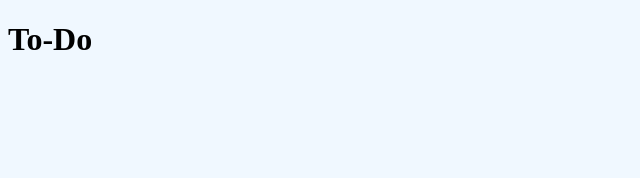
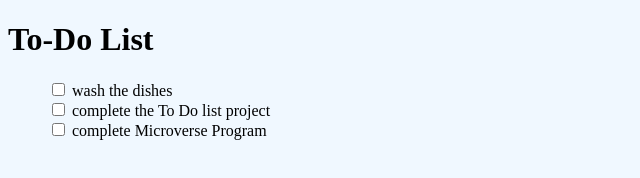
Before and after one commit to lu-jim/to-do, a website built with webpack: page src/index.html in a window 1280 px wide. Shown: the whole page, without its empty margins (0-640 px from the left). Built offline with nearby package versions, Linux system fonts and the light colour scheme.

Commit message:
Finish list structure

```diff
--- a/src/index.html
+++ b/src/index.html
@@ -7,7 +7,7 @@
   <title>To-do List</title>
 </head>
 <body>
-  <h1>To-Do</h1>
-  <div id="to-do"></div>
+  <h1>To-Do List</h1>
+  <ul id="to-do"></ul>
 </body>
 </html>
--- a/src/index.js
+++ b/src/index.js
@@ -1,3 +1,23 @@
 import './styles.css';
 
-console.log('Hola panas');
+class toDo {
+  constructor(description) {
+    this.description = description;
+    this.completed = false;
+    this.index = 0;
+  }
+}
+
+const newList = [
+  new toDo('wash the dishes'),
+  new toDo('complete the To Do list project'),
+  new toDo('complete Microverse Program'),
+];
+const todoUl = document.querySelector('#to-do');
+
+newList.forEach((item) => {
+  item.index = newList.indexOf(item);
+  const todoEntry = document.createElement('li')
+  todoEntry.innerHTML = `<input type="checkbox"> ${item.description}`
+  todoUl.appendChild(todoEntry);
+});
--- a/src/styles.css
+++ b/src/styles.css
@@ -1,3 +1,7 @@
 body {
   background-color: aliceblue;
 }
+
+li {
+  list-style: none;
+}
```
Also changed, not shown: 1 other file.
